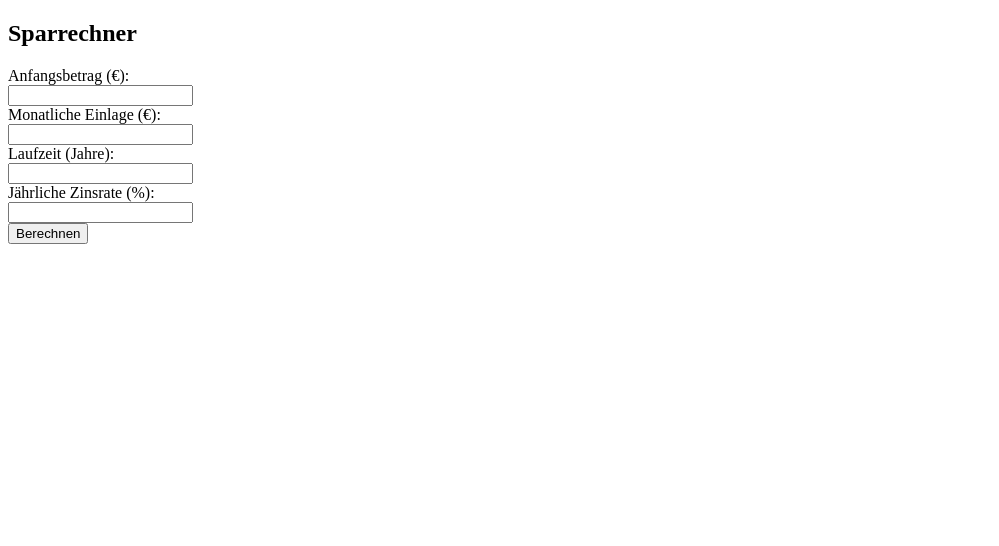
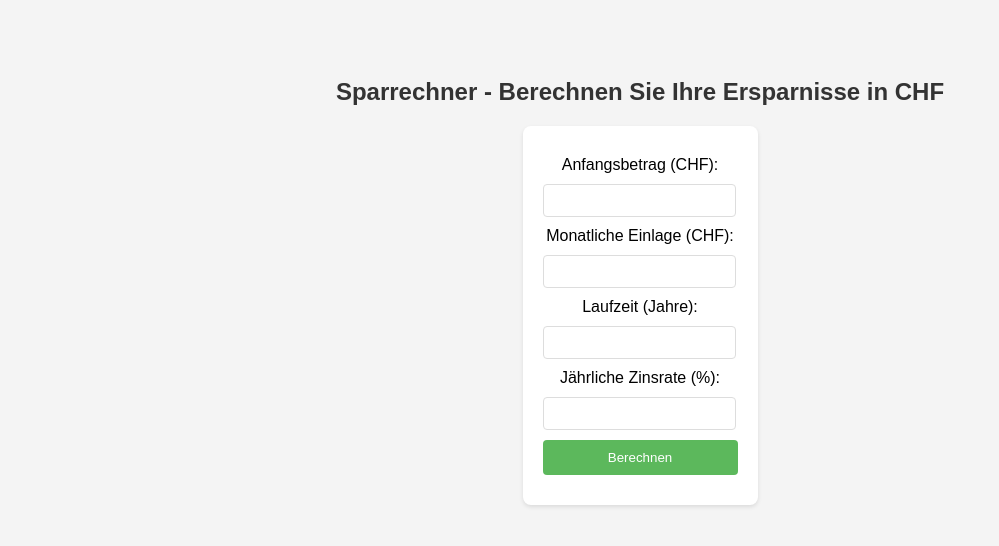
Before and after one commit to dreisatz/sparrechner-website, a plain HTML site: page index.html in a window 1280 px wide. Shown: the whole page, without its empty margins (0-999 px from the left). Drawn offline with Linux system fonts and the light colour scheme.

Commit message:
index.html

```diff
--- a/index.html
+++ b/index.html
@@ -1,26 +1,69 @@
 <!DOCTYPE html>
 <html>
 <head>
-    <title>Sparrechner</title>
+    <title>Sparrechner in CHF</title>
+    <style>
+        body {
+            font-family: Arial, sans-serif;
+            background-color: #f4f4f4;
+            text-align: center;
+            padding: 50px;
+        }
+        #sparrechnerForm {
+            background-color: #fff;
+            padding: 20px;
+            border-radius: 8px;
+            display: inline-block;
+            box-shadow: 0 2px 4px rgba(0,0,0,0.1);
+        }
+        h2 {
+            color: #333;
+        }
+        label, input {
+            margin: 10px 0;
+            display: block;
+            width: 100%;
+        }
+        input[type="number"] {
+            padding: 8px;
+            border: 1px solid #ddd;
+            border-radius: 4px;
+            width: calc(100% - 20px);
+        }
+        input[type="button"] {
+            background-color: #5cb85c;
+            color: white;
+            border: none;
+            border-radius: 4px;
+            padding: 10px 15px;
+            cursor: pointer;
+        }
+        input[type="button"]:hover {
+            background-color: #4cae4c;
+        }
+        #ergebnis {
+            margin-top: 20px;
+            color: #333;
+        }
+    </style>
 </head>
 <body>
-    <h2>Sparrechner</h2>
-    <form id="sparrechnerForm">
-        <label for="anfangsbetrag">Anfangsbetrag (€):</label><br>
-        <input type="number" id="anfangsbetrag" name="anfangsbetrag"><br>
+    <h2>Sparrechner - Berechnen Sie Ihre Ersparnisse in CHF</h2>
+    <div id="sparrechnerForm">
+        <label for="anfangsbetrag">Anfangsbetrag (CHF):</label>
+        <input type="number" id="anfangsbetrag" name="anfangsbetrag">
 
-        <label for="monatlicheEinlage">Monatliche Einlage (€):</label><br>
-        <input type="number" id="monatlicheEinlage" name="monatlicheEinlage"><br>
+        <label for="monatlicheEinlage">Monatliche Einlage (CHF):</label>
+        <input type="number" id="monatlicheEinlage" name="monatlicheEinlage">
 
-        <label for="jahre">Laufzeit (Jahre):</label><br>
-        <input type="number" id="jahre" name="jahre"><br>
+        <label for="jahre">Laufzeit (Jahre):</label>
+        <input type="number" id="jahre" name="jahre">
 
-        <label for="zinsrate">Jährliche Zinsrate (%):</label><br>
-        <input type="number" id="zinsrate" name="zinsrate" step="0.01"><br>
+        <label for="zinsrate">Jährliche Zinsrate (%):</label>
+        <input type="number" id="zinsrate" name="zinsrate" step="0.01">
 
         <input type="button" value="Berechnen" onclick="berechneSparen()">
-    </form>
-
+    </div>
     <p id="ergebnis"></p>
 
     <script src="sparrechner.js"></script>
```
